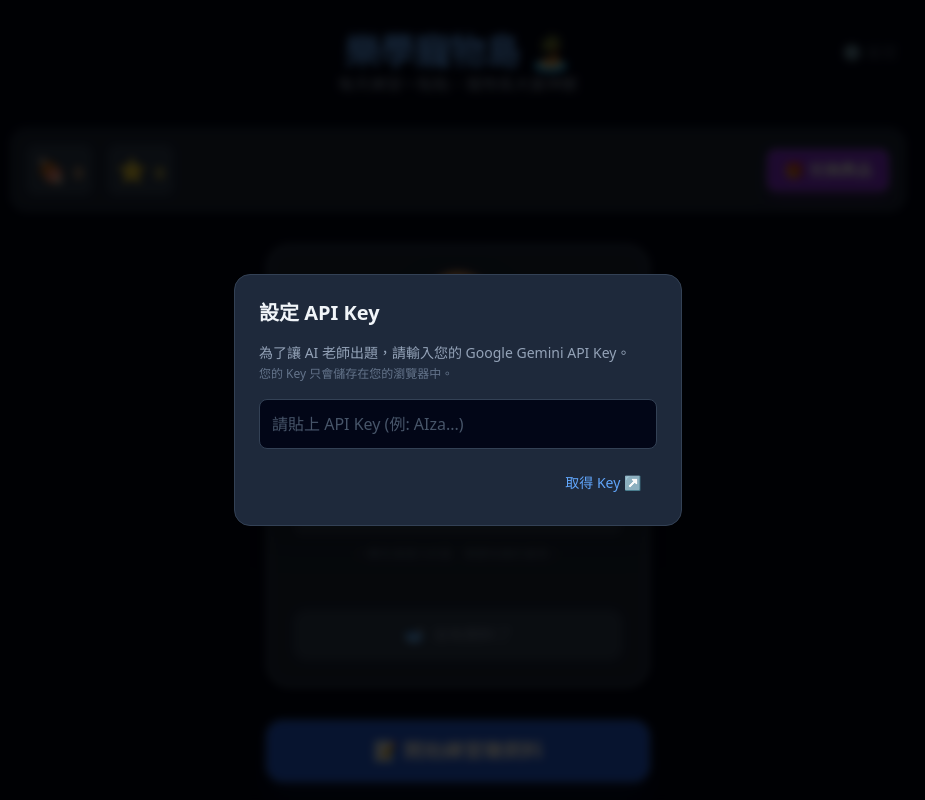
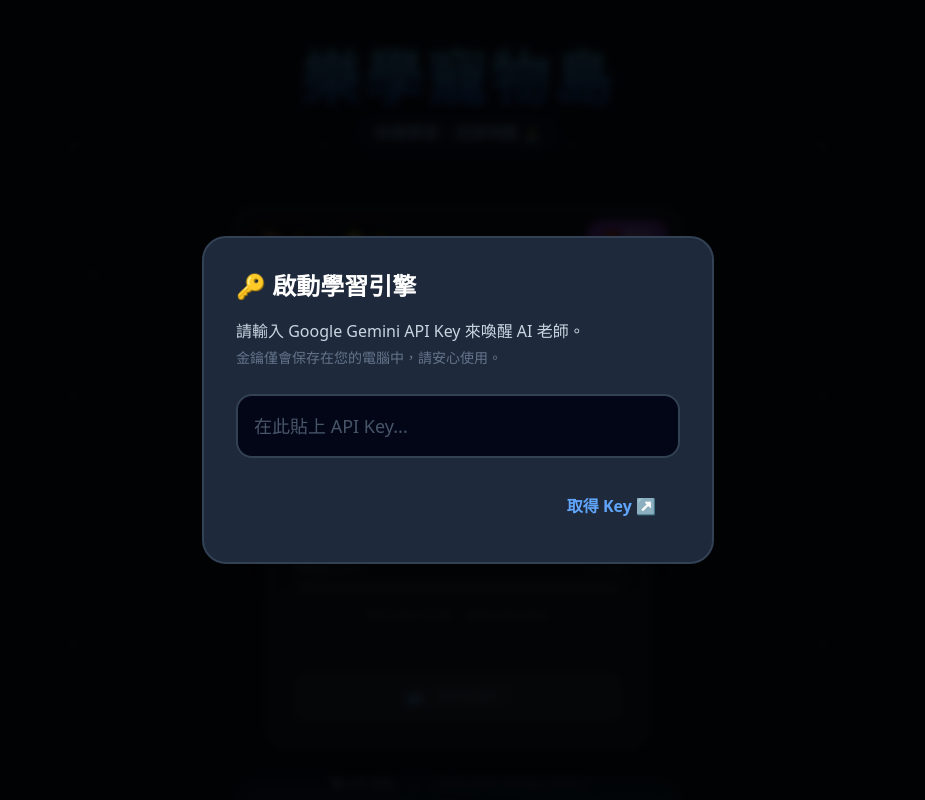
Before and after one commit to MMLL168/Learning-Pet-Island, a React (Vite) app: page / in a window 1280 px wide. Shown: the top 800 px of the page, without its empty margins (182-1107 px from the left). Built offline with nearby package versions, Linux system fonts and the light colour scheme; a web font is replaced by a local one.

Commit message:
Update App.tsx

```diff
--- a/App.tsx
+++ b/App.tsx
@@ -15,7 +15,7 @@
   const [pet, setPet] = useState<Pet>(INITIAL_PET_STATE);
   const [user, setUser] = useState<UserState>(INITIAL_USER_STATE);
 
-  // Initialize API Key from localStorage only (safest for static deployment)
+  // Initialize API Key from localStorage only
   const [apiKey, setApiKey] = useState<string>(() => {
     return localStorage.getItem('gemini_api_key') || '';
   });
@@ -30,7 +30,6 @@
 
   // --- Effects ---
   useEffect(() => {
-    // Save API key to local storage whenever it changes (if it's not empty)
     if (apiKey) {
       localStorage.setItem('gemini_api_key', apiKey);
     }
@@ -48,7 +47,7 @@
     setIsLoading(true);
     setErrorMsg(null);
     try {
-      const questions = await generateQuizQuestions(apiKey, type, 3); // Generate 3 questions per session
+      const questions = await generateQuizQuestions(apiKey, type, 3);
       setActiveQuestions(questions);
       setView('QUIZ');
     } catch (e) {
@@ -61,9 +60,8 @@
   };
 
   const handleQuizComplete = (score: number, total: number) => {
-    // Reward Logic
-    const foodEarned = score; // 1 correct = 1 food
-    const pointsEarned = score; // 1 correct = 1 Star
+    const foodEarned = score;
+    const pointsEarned = score;
 
     setUser(prev => ({
       ...prev,
@@ -71,8 +69,8 @@
       points: prev.points + pointsEarned
     }));
 
-    // Show completion alert (can be a modal in future)
-    alert(`測驗完成！\n答對 ${score}/${total} 題\n獲得 🍖 ${foodEarned} 份飼料\n獲得 ⭐ ${pointsEarned} 顆星星`);
+    // Simple custom alert for now
+    alert(`🎉 測驗完成！\n\n獲得 🍖 ${foodEarned} 份飼料\n獲得 ⭐ ${pointsEarned} 顆星星`);
     setView('HOME');
   };
 
@@ -82,7 +80,6 @@
 
     const expGain = 10;
     let newExp = pet.exp + expGain;
-    // Fix: Explicitly type newStage as PetStage so it can accept GRADUATE later
     let newStage: PetStage = pet.stage;
     let newMaxExp = pet.maxExp;
 
@@ -92,9 +89,9 @@
     if (newExp >= pet.maxExp) {
       if (currentConfig.nextStage !== pet.stage) {
         newStage = currentConfig.nextStage;
-        newExp = 0; // Reset exp for next stage
+        newExp = 0;
         newMaxExp = PET_CONFIG[newStage].maxExp;
-        alert(`恭喜！${pet.name} 進化成 ${PET_CONFIG[newStage].label} 了！🎉`);
+        alert(`✨ 奇蹟發生了！\n\n${pet.name} 進化成 ${PET_CONFIG[newStage].label} 了！🎉`);
       }
     }
 
@@ -124,7 +121,7 @@
         inventory: newInventory
       };
     });
-    alert(`成功兌換：${item.name}！`);
+    alert(`🎁 成功兌換：${item.name}！`);
   };
 
   const handleCheckApi = async () => {
@@ -141,23 +138,24 @@
   // --- Views ---
 
   const renderHome = () => (
-    <div className="flex flex-col items-center gap-8 animate-fade-in">
-      <div className="w-full flex justify-between items-center bg-slate-800 p-4 rounded-2xl shadow-lg border border-slate-700">
-        <div className="flex items-center gap-4">
-          <div className="bg-slate-700 p-2 rounded-lg border border-slate-600">
-            <span className="text-2xl">🍖</span>
-            <span className="font-bold text-orange-300 ml-2">{user.food}</span>
+    <div className="flex flex-col items-center gap-8 animate-fade-in w-full max-w-md mx-auto">
+      {/* HUD - Heads Up Display */}
+      <div className="w-full flex justify-between items-center bg-slate-800/80 backdrop-blur-md p-3 rounded-3xl shadow-lg border-2 border-slate-600">
+        <div className="flex items-center gap-3">
+          <div className="bg-slate-900 px-3 py-1 rounded-full border border-orange-500/50 flex items-center shadow-inner">
+            <span className="text-xl mr-2">🍖</span>
+            <span className="font-black text-orange-400 text-lg">{user.food}</span>
           </div>
-          <div className="bg-slate-700 p-2 rounded-lg border border-slate-600">
-            <span className="text-2xl">⭐</span>
-            <span className="font-bold text-yellow-300 ml-2">{user.points}</span>
+          <div className="bg-slate-900 px-3 py-1 rounded-full border border-yellow-500/50 flex items-center shadow-inner">
+            <span className="text-xl mr-2">⭐</span>
+            <span className="font-black text-yellow-400 text-lg">{user.points}</span>
           </div>
         </div>
         <button
           onClick={() => setView('SHOP')}
-          className="px-4 py-2 bg-purple-600 text-white rounded-lg hover:bg-purple-500 transition shadow-lg shadow-purple-900/50 font-bold border border-purple-400"
+          className="btn-game px-4 py-2 bg-purple-500 hover:bg-purple-400 text-white rounded-2xl border-purple-700 shadow-lg font-bold flex items-center gap-2 text-sm"
         >
-          🎁 兌換獎品
+          🎁 商店
         </button>
       </div>
 
@@ -169,20 +167,22 @@
 
       <button
         onClick={() => setView('QUIZ_SELECT')}
-        className="w-full max-w-sm py-4 bg-blue-600 hover:bg-blue-500 text-white text-xl font-bold rounded-2xl shadow-xl shadow-blue-900/20 transform transition hover:-translate-y-1 active:translate-y-0 border border-blue-400"
+        className="btn-game w-full py-5 bg-gradient-to-r from-blue-500 to-cyan-500 hover:from-blue-400 hover:to-cyan-400 border-blue-700 text-white text-2xl font-black rounded-3xl shadow-xl transform transition flex items-center justify-center gap-3"
       >
-        📝 開始練習賺飼料
+        <span>🚀</span> 開始練習
       </button>
 
-      {/* Inventory Preview */}
-      <div className="w-full max-w-md">
-        <h3 className="text-slate-400 text-sm font-bold mb-2 ml-1">我的獎勵券</h3>
-        <div className="flex gap-2 flex-wrap">
-          {user.inventory.length === 0 && <span className="text-slate-600 text-xs">暫無獎勵，快去商店看看！</span>}
+      {/* Inventory Preview - simplified */}
+      <div className="w-full bg-slate-800/50 rounded-2xl p-4 border border-slate-700">
+        <h3 className="text-slate-400 text-xs font-bold mb-2 uppercase tracking-wider">Inventory</h3>
+        <div className="flex gap-3 flex-wrap min-h-[40px] items-center">
+          {user.inventory.length === 0 && <span className="text-slate-600 text-sm italic">背包空空的...</span>}
           {user.inventory.map((id, index) => {
              const item = REWARDS.find(r => r.id === id);
              return item ? (
-               <span key={`${id}-${index}`} className="text-2xl hover:scale-110 transition cursor-help" title={item.name}>{item.icon}</span>
+               <div key={`${id}-${index}`} className="bg-slate-700 p-2 rounded-xl border border-slate-600 shadow-sm" title={item.name}>
+                 <span className="text-2xl">{item.icon}</span>
+               </div>
              ) : null;
           })}
         </div>
@@ -192,67 +192,88 @@
 
   const renderQuizSelect = () => (
     <div className="w-full max-w-2xl mx-auto">
-      <div className="flex items-center mb-6">
-        <button onClick={() => setView('HOME')} className="p-2 text-slate-400 hover:bg-slate-800 rounded-full mr-4 transition">
-          ⬅️
+      <div className="flex items-center mb-8">
+        <button onClick={() => setView('HOME')} className="p-3 bg-slate-800 hover:bg-slate-700 rounded-2xl mr-4 transition shadow-md border border-slate-600">
+          ⬅️ 返回
         </button>
-        <h2 className="text-2xl font-bold text-slate-100">選擇練習項目</h2>
+        <h2 className="text-3xl font-black text-white drop-shadow-md">選擇任務</h2>
       </div>
 
       {isLoading && (
-        <div className="fixed inset-0 bg-black/60 flex items-center justify-center z-50 backdrop-blur-sm">
-          <div className="bg-slate-800 p-6 rounded-xl flex flex-col items-center border border-slate-600">
-            <div className="animate-spin text-4xl mb-2">🔄</div>
-            <p className="font-bold text-slate-300">AI 老師正在出題中...</p>
+        <div className="fixed inset-0 bg-black/80 flex items-center justify-center z-50 backdrop-blur-sm">
+          <div className="bg-slate-800 p-8 rounded-3xl flex flex-col items-center border-4 border-blue-500/50 shadow-2xl">
+            <div className="animate-spin text-6xl mb-4">🔮</div>
+            <p className="font-bold text-xl text-blue-200">AI 老師正在準備題目...</p>
           </div>
         </div>
       )}
 
       {errorMsg && (
-        <div className="mb-4 p-4 bg-red-900/50 text-red-200 border border-red-800 rounded-xl">
+        <div className="mb-6 p-4 bg-red-900/80 text-red-100 border-2 border-red-500 rounded-2xl text-center font-bold">
           {errorMsg}
         </div>
       )}
 
-      <div className="grid grid-cols-1 md:grid-cols-2 gap-4">
-        {Object.values(QuestionType).map((type) => (
+      <div className="grid grid-cols-1 md:grid-cols-2 gap-6">
+        {Object.values(QuestionType).map((type, idx) => {
+          // Assign random-ish colors based on index for variety
+          const colors = [
+            'from-pink-500 to-rose-500 border-rose-700',
+            'from-orange-500 to-amber-500 border-amber-700',
+            'from-green-500 to-emerald-500 border-emerald-700',
+            'from-cyan-500 to-blue-500 border-blue-700',
+            'from-purple-500 to-violet-500 border-violet-700'
+          ];
+          const colorClass = colors[idx % colors.length];
+
+          return (
             <button
               key={type}
               onClick={() => handleStartQuiz(type)}
-            className="p-6 bg-slate-800 rounded-xl shadow-lg border-2 border-slate-700 hover:border-blue-500 hover:bg-slate-750 transition text-left group"
+              className={`btn-game p-6 bg-gradient-to-br ${colorClass} rounded-3xl shadow-lg hover:brightness-110 text-left group relative overflow-hidden`}
             >
-            <div className="text-xl font-bold text-slate-200 group-hover:text-blue-400 mb-2">
+              <div className="absolute right-0 bottom-0 opacity-20 transform translate-x-4 translate-y-4 text-8xl rotate-12">
+                📝
+              </div>
+              <div className="relative z-10">
+                <div className="text-2xl font-black text-white mb-2 shadow-sm">
                   {type}
                 </div>
-            <p className="text-slate-400 text-sm group-hover:text-slate-300">
-              針對 {type} 進行強化練習，答對可獲得獎勵。
+                <p className="text-white/90 text-sm font-medium">
+                  挑戰 {type}，賺取飼料與星星！
                 </p>
+              </div>
             </button>
-        ))}
+          );
+        })}
       </div>
     </div>
   );
 
   return (
-    <div className="min-h-screen bg-slate-950 p-4 md:p-8 font-sans relative text-slate-100 selection:bg-blue-500 selection:text-white">
-      <div className="max-w-4xl mx-auto">
-        <header className="mb-8 flex justify-between items-center relative">
-          <div className="text-center w-full">
-            <h1 className="text-3xl md:text-4xl font-black text-blue-400 tracking-tight drop-shadow-lg">
-              樂學寵物島 🏝️
+    <div className="min-h-screen p-4 md:p-8 font-sans relative text-slate-100 overflow-x-hidden selection:bg-pink-500 selection:text-white">
+      <div className="max-w-5xl mx-auto">
+        {/* Header Logo */}
+        <header className="mb-10 flex justify-center items-center relative py-4">
+          <div className="text-center transform transition hover:scale-105 cursor-default">
+            <h1 className="text-4xl md:text-6xl font-black tracking-wider text-transparent bg-clip-text bg-gradient-to-b from-cyan-300 to-blue-600 drop-shadow-[0_2px_2px_rgba(0,0,0,0.8)]" style={{ WebkitTextStroke: '1px #1e40af' }}>
+              樂學寵物島
             </h1>
-            <p className="text-slate-400 font-medium">每天練習一點點，寵物長大變神獸</p>
+            <div className="text-sm md:text-base font-bold text-blue-300 bg-blue-900/30 px-4 py-1 rounded-full inline-block mt-2 border border-blue-800/50">
+               快樂學習．培育神獸 🏝️
             </div>
+          </div>
+
           <button
             onClick={() => setShowKeyInput(true)}
-            className="absolute right-0 top-0 p-2 text-slate-600 hover:text-blue-400 transition"
-            title="設定 API Key"
+            className="absolute right-0 top-0 p-3 text-slate-500 hover:text-white transition hover:rotate-90"
+            title="設定"
           >
-            ⚙️ 設定
+            ⚙️
           </button>
         </header>
 
-        <main>
+        <main className="mb-20">
           {view === 'HOME' && renderHome()}
           {view === 'QUIZ_SELECT' && renderQuizSelect()}
           {view === 'QUIZ' && (
@@ -273,72 +294,55 @@
           )}
         </main>
 
-        <footer className="mt-12 py-6 border-t border-slate-800 flex flex-col items-center justify-center gap-3">
+        <footer className="fixed bottom-0 left-0 w-full bg-slate-900/80 backdrop-blur border-t border-slate-800 py-2 flex justify-center items-center gap-4 text-xs z-40">
             <button
               onClick={handleCheckApi}
               disabled={apiCheckStatus === 'checking'}
-              className={`flex items-center gap-2 px-4 py-2 rounded-full text-sm font-medium transition-all border ${
-                apiCheckStatus === 'ok' ? 'bg-green-900/30 text-green-400 border-green-800' :
-                apiCheckStatus === 'fail' ? 'bg-red-900/30 text-red-400 border-red-800' :
-                'bg-slate-800 text-slate-400 hover:bg-slate-700 border-slate-700'
-              }`}
+              className="flex items-center gap-1 opacity-60 hover:opacity-100 transition"
             >
-              {apiCheckStatus === 'checking' ? (
-                <>
-                  <span className="animate-spin">🔄</span> 連線測試中...
-                </>
-              ) : apiCheckStatus === 'ok' ? (
-                <>
-                  <span>✅</span> API 連線正常
-                </>
-              ) : apiCheckStatus === 'fail' ? (
-                <>
-                  <span>❌</span> API 連線失敗 (點擊重試)
-                </>
-              ) : (
-                <>
-                  <span>📡</span> 測試 API 連線
-                </>
-              )}
+              {apiCheckStatus === 'checking' ? '🔄 連線中...' :
+               apiCheckStatus === 'ok' ? '✅ 連線正常' :
+               apiCheckStatus === 'fail' ? '❌ 連線失敗' : '📡 API 狀態'}
             </button>
-            <div className="text-slate-600 text-xs">
+            <span className="text-slate-600">|</span>
+            <div className="text-slate-500">
               Powered by Google Gemini
             </div>
         </footer>
 
         {/* API Key Modal */}
         {(showKeyInput || !apiKey) && (
-          <div className="fixed inset-0 bg-black/80 z-50 flex items-center justify-center p-4 backdrop-blur-sm">
-             <div className="bg-slate-800 rounded-2xl shadow-2xl p-6 w-full max-w-md border border-slate-700">
-                <h3 className="text-xl font-bold mb-4 text-slate-100">設定 API Key</h3>
-                <p className="text-slate-400 text-sm mb-4">
-                  為了讓 AI 老師出題，請輸入您的 Google Gemini API Key。<br/>
-                  <span className="text-xs text-slate-500">您的 Key 只會儲存在您的瀏覽器中。</span>
+          <div className="fixed inset-0 bg-black/90 z-50 flex items-center justify-center p-4 backdrop-blur-sm">
+             <div className="bg-slate-800 rounded-3xl shadow-2xl p-8 w-full max-w-lg border-2 border-slate-700">
+                <h3 className="text-2xl font-black mb-4 text-white">🔑 啟動學習引擎</h3>
+                <p className="text-slate-300 text-base mb-6 leading-relaxed">
+                  請輸入 Google Gemini API Key 來喚醒 AI 老師。<br/>
+                  <span className="text-sm text-slate-500">金鑰僅會保存在您的電腦中，請安心使用。</span>
                 </p>
                 <input
                   type="password"
                   value={apiKey}
                   onChange={(e) => setApiKey(e.target.value)}
-                  placeholder="請貼上 API Key (例: AIza...)"
-                  className="w-full p-3 bg-slate-950 border border-slate-700 rounded-lg mb-4 focus:ring-2 focus:ring-blue-500 outline-none text-slate-100 placeholder-slate-600"
+                  placeholder="在此貼上 API Key..."
+                  className="w-full p-4 bg-slate-950 border-2 border-slate-700 rounded-2xl mb-6 focus:border-blue-500 focus:outline-none text-white text-lg placeholder-slate-600 transition"
                 />
-                <div className="flex justify-end gap-2">
-                  {apiKey && (
-                    <button
-                      onClick={() => setShowKeyInput(false)}
-                      className="px-4 py-2 bg-blue-600 text-white rounded-lg font-bold hover:bg-blue-700 border border-blue-500"
-                    >
-                      儲存並關閉
-                    </button>
-                  )}
+                <div className="flex justify-end gap-3">
                   <a
                     href="https://aistudio.google.com/app/apikey"
                     target="_blank"
                     rel="noopener noreferrer"
-                    className="px-4 py-2 text-blue-400 hover:bg-slate-700 rounded-lg text-sm flex items-center transition"
+                    className="px-6 py-3 text-blue-400 hover:bg-slate-700 rounded-xl font-bold transition flex items-center"
                   >
                     取得 Key ↗
                   </a>
+                  {apiKey && (
+                    <button
+                      onClick={() => setShowKeyInput(false)}
+                      className="btn-game px-8 py-3 bg-green-500 text-white rounded-xl border-green-700 font-bold hover:bg-green-400 shadow-lg"
+                    >
+                      確認啟動
+                    </button>
+                  )}
                 </div>
              </div>
           </div>
```
Lines whose indentation alone changed are shown as unchanged.
